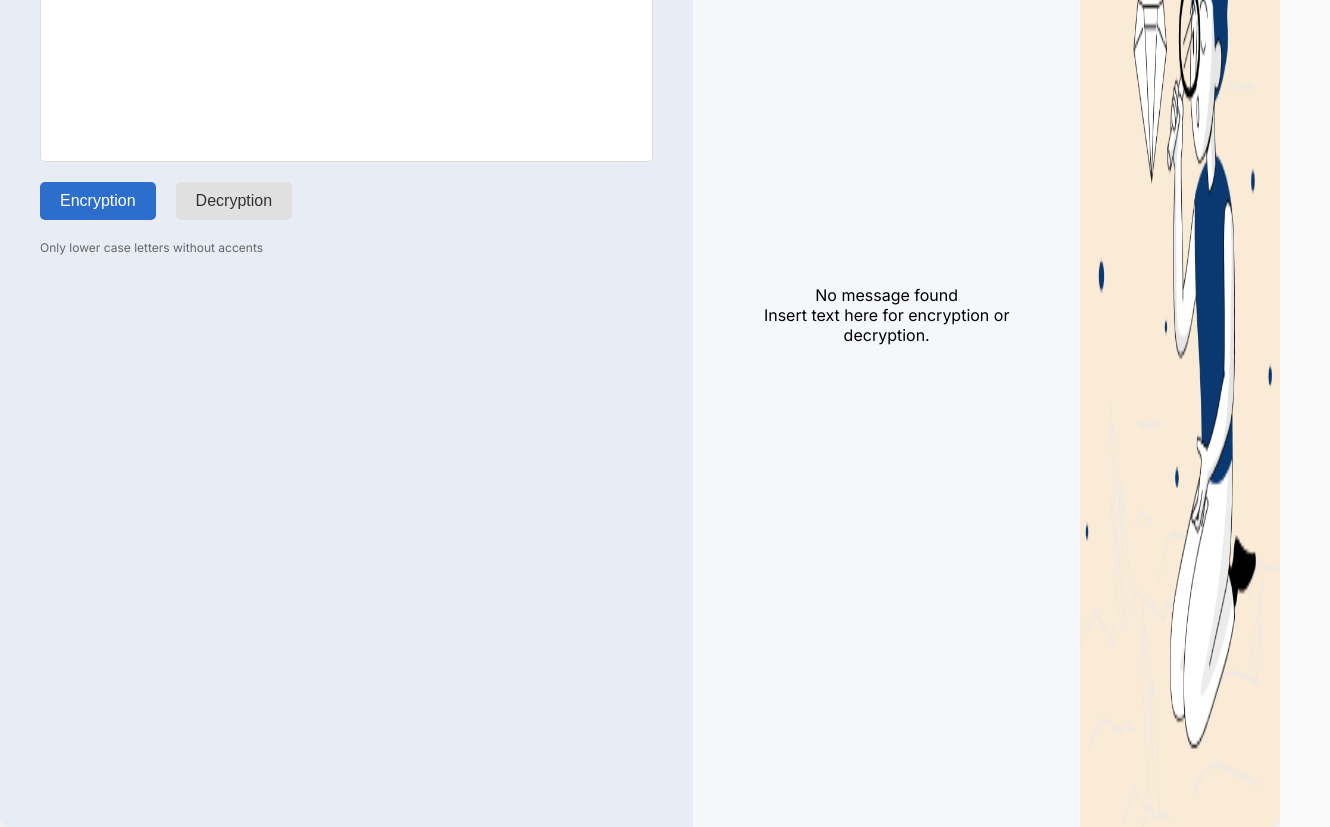
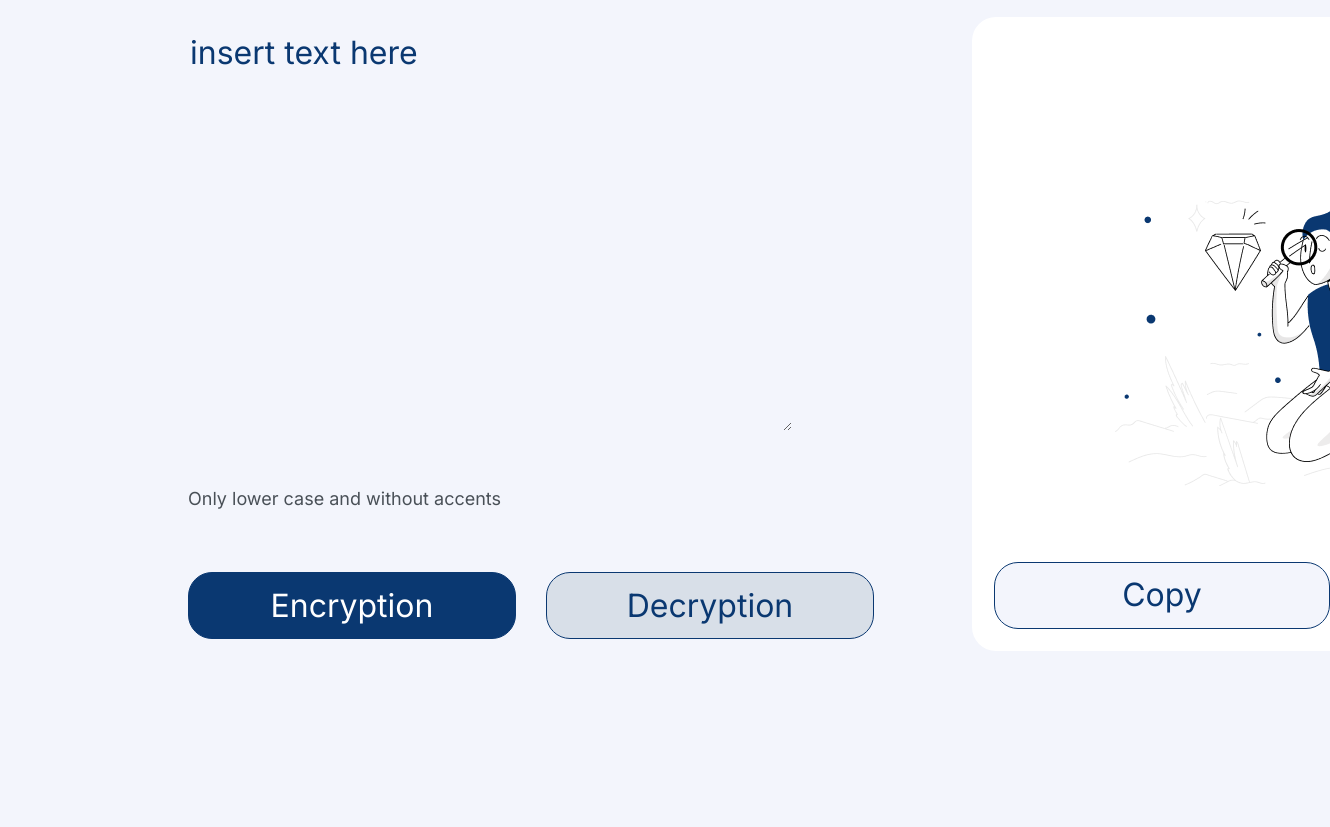
Before and after one commit to erbonilla/encryption-decryption-challenge, a plain HTML site: page index.html in a window 1280 px wide. Shown: the part 85-912 px from the top of the page, 1330 px wide, since content can reach past the window. After the commit the page ends 800 px from the top, so only its background shows below. Drawn offline with Linux system fonts and the light colour scheme.

Commit message:
Updated index.html / style.css

```diff
--- a/index.html
+++ b/index.html
@@ -2,30 +2,36 @@
 <html lang="en">
 <head>
     <meta charset="UTF-8">
+    <meta http-equiv="X-UA-Compatible" content="IE=edge">
     <meta name="viewport" content="width=device-width, initial-scale=1.0">
+    <link rel="stylesheet" href="style.css">
+    <link rel="preconnect" href="https://fonts.googleapis.com">
+    <link rel="preconnect" href="https://fonts.gstatic.com" crossorigin>
+    <link href="https://fonts.googleapis.com/css2?family=Inter:wght@100..900&display=swap" rel="stylesheet">
     <title>Encryption & Decryption Challenge</title>
-    <link rel="stylesheet" href="style.css">
+
 </head>
 <body>
-
-    <div class="container">
-        <div class="input-section">
-            <div class="header">
-                <img src="logo.png" alt="logo" class="logo">
+    <header>
+        <img class="logo" src="/assets/Logo.png" alt="Logo Alura">
+    </header>
+        <main>
+            <section>
+                <textarea class="text-area" cols="30" rows="10" placeholder="insert Text Here">Insert Text Here</textarea>
+                <div>
+                    <h6 class="information">Only lower case and without accents</h6>
+                </div>
+            <div class="buttons">
+                <button class="encryptionBtn">Encryption</button>
+                <button class="decryptionBtn">Decryption</button>
             </div>
-            <h1>Insert text here</h1>
-            <textarea id="inputText" placeholder="Insert text here"></textarea>
-            <div class="buttons">
-                <button id="encryptBtn">Encryption</button>
-                <button id="decryptBtn">Decryption</button>
+        </section>
+        <section>
+            <textarea class="message" cols="30" rows="10"></textarea>
+            <div>
+                <button class="copy">Copy</button>
             </div>
-            <p class="note">Only lower case letters without accents</p>
-        </div>
-        <div class="output-section">
-            <p>No message found</p>
-            <p>Insert text here for encryption or decryption.</p>
-        </div>
-        <img src="assets/Muñeco.png" alt="Magnify Glass Image" class="output-image">
-        </div>
+        </section>
+    </main>
 </body>
 </html>
--- a/style.css
+++ b/style.css
@@ -2,118 +2,98 @@
 @import url('https://fonts.googleapis.com/css2?family=Inter:wght@100..900&family=Krona+One&display=swap');
 
 * {
-    padding: 0;
-    margin: 0;
-    box-sizing: border-box;
+    background: #f3f5fc;
+    font-family: 'inter';
+    font-weight: 400;
+    font-size: 32px;
+    line-height: 150%;
+    overflow-y: hidden;
 }
 
-body {
-    font-family: "Inter", sans-serif;
-    background-color: #f9f9f9;
-    display: flex;
-    justify-content: center;
-    align-items: center;
-    height: 100vh;
+.logo{
+    padding-top: 10px;
+    margin-left: 10px;
+    width: 10%;
 }
 
-.container{
-    width: 1440px;
-    height: 1024px;
+main {
     display: flex;
-    background-color: antiquewhite;
-    border-radius: 10px;
-    box-shadow: 0 0 10px rgba(0, 0, 0, 0.1);
-    overflow: hidden;
+    margin-bottom: 10px;
+    margin-left: 180px;
 }
 
-.input-section {
-    flex: 2;
-    padding: 40px;
-    display: flex;
-    flex-direction: column;
-    justify-content: flex-start;
-    align-items: flex-start;
-    background-color: #e8edf5;
+.text-area{
+    height: 400px;
+    border: none;
+    color: #0a3871;
+    margin-top: 30px;
+    padding: 2px;
+    text-transform: lowercase;
 }
 
-.input-section .header {
-    width: 100%;
-    display: flex;
-    justify-content: flex-start;
-    margin-bottom: 20px;
+::placeholder { color: #0a3871;}
+    .text-area:focus {
+        outline: none;
+    }
+
+.message {
+    height: 630px;
+    background: white;
+    background-image: url(/assets/Muñeco.png);
+    background-repeat: no-repeat;
+    background-position: center;
+    border: none;
+    border-radius: 24px;
+    color: #0a3871;
+    margin-left: 98px;
+    margin-top: 20px;
+    padding-left: 20px;
+    position: fixed;
 }
 
-.input-section .logo {
-    height: 40px;
+.message:focus {
+    outline: none;
 }
 
-.input-section h1 {
-margin-bottom: 20px;
-color: #333;
+.buttons{
+    display: flex;
+    margin-top: 18px;
 }
 
-#inputText {
-    width: 100%;
-    height: 200px;
-    padding: 10px;
-    border: 1px solid #dcdcdc;
-    border-radius: 5px;
-    font-size: 16px;
-    resize: none;
-    margin-bottom: 20px;
+.encryptionBtn {
+    background-color: #0a3871;
+    border: 1px solid #0a3871;
+    border-radius: 24px;
+    color: white;
+    cursor: pointer;
+    height: 67px;
+    width: 328px;
 }
 
-.buttons {
-    display: flex;
-    gap: 20px;
-    margin-bottom: 20px;
+.decryptionBtn {
+    background-color: #d8dfe8;
+    border: 1px solid #0a3871;
+    border-radius: 24px;
+    color: #0a3871;
+    cursor: pointer;
+    height: 67px;
+    margin-left: 30px;
+    width: 328px;
 }
 
-button {
-    padding: 10px 20px;
-    border: none;
-    border-radius: 5px;
-    font-size: 16px;
+.copy {
+    border: 1px solid #0a3871;
+    border-radius: 24px;
+    color: #0a3871;
     cursor: pointer;
+    height: 67px;
+    margin-left: 120px;
+    margin-top: 565px;
+    position: absolute;
+    width: 336px;
 }
 
-#encryptBtn {
-    background-color: #2d6dcc;
-    color: #fff;
+.information {
+    color: #495057;
+    font-size: 18px;
 }
-
-#decryptBtn {
-    background-color: #e0e0e0;
-    color: #333;
-}
-
-.note {
-    font-size: 12px;
-    color: #666;
-}
-
-.output-section {
-    flex: 1;
-    padding: 40px;
-    display: flex;
-    flex-direction: column;
-    justify-content: center;
-    align-items: center;
-    text-align: center;
-    background-color: #f5f7fa;
-}
-
-.output-message {
-    margin-bottom: 20px;
-}
-
-.output-message p {
-    color: #666;
-    margin-bottom: 10px;
-}
-
-.output-image {
-    width: 100%;
-    max-width: 200px;
-    margin-top: 20px;
-}
```
Also changed, not shown: README.md.
